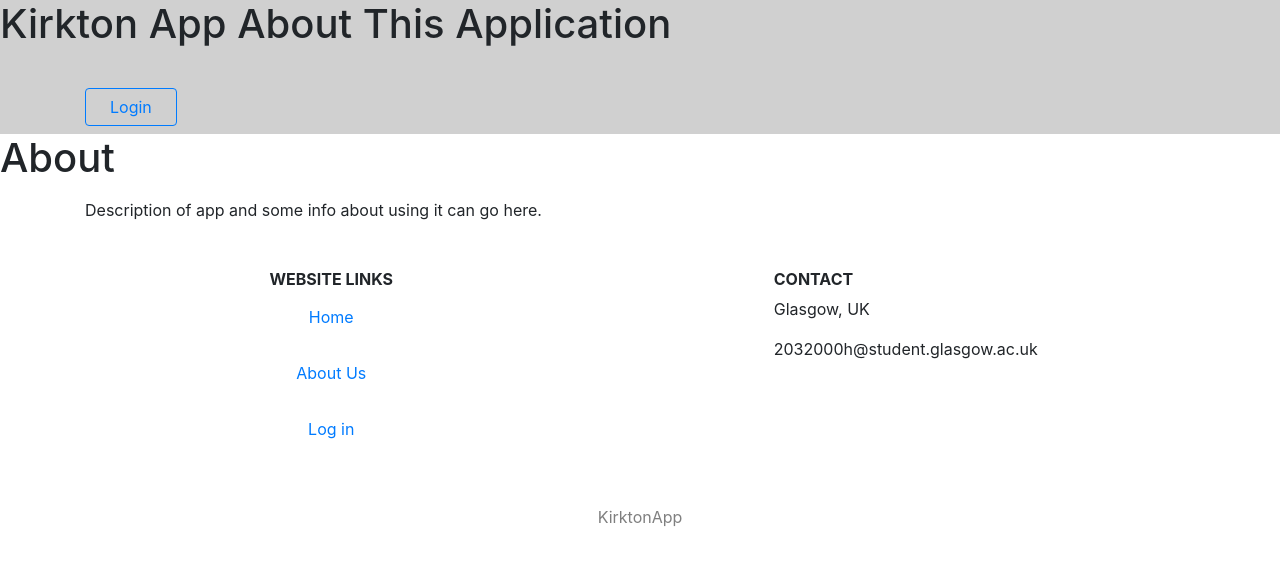
After one commit to KateHickey26/SmartFarm, a Django app: page /KirktonApp/about/ in a window 1280 px wide. The commit adds this page. Shown: the top 565 px of the page. Run offline with Django 3.2, Linux system fonts and the light colour scheme; some libraries are stand-ins or nearby versions.

Commit message:
fixed templates

```diff
--- a/SFproject/KirktonApp/urls.py
+++ b/SFproject/KirktonApp/urls.py
@@ -10,4 +10,5 @@ urlpatterns = [
     path('home/', views.home, name='home'),
     path('login/', views.user_login, name='login'),
     path('logout/', views.user_logout, name='logout'),
+    path('about/', views.about, name='about'),
 ]
--- a/SFproject/KirktonApp/views.py
+++ b/SFproject/KirktonApp/views.py
@@ -22,8 +22,12 @@ def home(request):
     # found in the Mapbox account settings and getting started instructions
     # see https://www.mapbox.com/account/ under the "Access tokens" section
     mapbox_access_token = 'pk.my_mapbox_access_token'
-    return render(request, 'default.html',
+    return render(request, 'KirktonApp/default.html',
                   { 'mapbox_access_token': mapbox_access_token })
+
+#about page
+def about(request):
+    return render(request, 'KirktonApp/about.html')
 
 def user_login(request):
     if request.method == 'POST':
@@ -45,10 +49,4 @@ def user_login(request):
 @login_required
 def user_logout(request):
     logout(request)
-    return redirect(reverse('default.html'))
-
-#to be added to
-@login_required
-def user_logout(request):
-    logout(request)
-    return redirect(reverse('default.html'))
+    return redirect(reverse('KirktonApp/default.html'))
--- /dev/null
+++ b/SFproject/templates/KirktonApp/about.html
@@ -0,0 +1,21 @@
+{% extends 'KirktonApp/base.html' %}
+
+{% block title_block %}
+  About This Application
+{% endblock %}
+
+{% block body_block %}
+<div>
+    <h1 class = 'title'> About </h1>
+
+    <!-- main body -->
+    <div class="container" name="main body" >
+     <div class="row my-3">
+        <div class="col-9">
+          Description of app and some info about using it can go here.
+        </div>
+     </div>
+    </div>
+</div>
+
+{% endblock %}
--- a/SFproject/templates/base.html
+++ b/SFproject/templates/KirktonApp/base.html
@@ -13,18 +13,14 @@
 <link rel="stylesheet" href="https://stackpath.bootstrapcdn.com/bootstrap/4.4.1/css/bootstrap.min.css"
     integrity="sha384-Vkoo8x4CGsO3+Hhxv8T/Q5PaXtkKtu6ug5TOeNV6gBiFeWPGFN9MuhOf23Q9Ifjh" crossorigin="anonymous">
 
+<header style="background-color: #D0D0D0;">
  <h1>
    Kirkton App
    {% block title_block %}
   {% endblock %}
 </h1>
-    <base href="/KirktonApp/">
+<!-- log in button -->
 
-</head>
-
-<body>
- <!-- log in button -->
- <header style="background-color: #D0D0D0;">
      <div class="container" name="header" >
        <div class="row">
          <div class="col-5 align-self-center">
@@ -57,6 +53,12 @@
                   </div> -->
 </header>
 
+    <base href="/KirktonApp/">
+
+</head>
+
+<body>
+
 <div>
     {% block body_block %}
     {% endblock %}
@@ -70,11 +72,15 @@
             <div class="col-md-3 col-lg-2 col-xl-2 mx-auto mb-4 text-justify text-lg-center">
                 <h6 class="text-uppercase font-weight-bold">Website Links</h6>
                 <p>
+                  <a class="nav-link" href="{% url 'KirktonApp:home' %}">Home</a>
+                </p>
+                <p>
                     <a class="nav-link" href="{% url 'KirktonApp:about'%}">About Us</a>
                 </p>
                 <p>
-                  <a class="nav-link" href="{% url 'KirktonApp:login' %}">:Log in</a>
+                  <a class="nav-link" href="{% url 'KirktonApp:login' %}">Log in</a>
                 </p>
+
             </div>
             <div class="col-md-4 col-lg-3 col-xl-3 mx-auto mb-md-0 mb-4">
                 <h6 class="text-uppercase font-weight-bold">Contact</h6>
--- a/SFproject/templates/login.html
+++ b/SFproject/templates/KirktonApp/login.html
@@ -2,7 +2,7 @@
 
 {% block title_block %}
 Log in
-{}% endblock %}
+{% endblock %}
 
 {% block body_block %}
 <div class="container">
```
Also changed, not shown: SFproject/templates/KirktonApp/default.html (renamed from SFproject/templates/default.html). Lines whose indentation alone changed are shown as unchanged.
